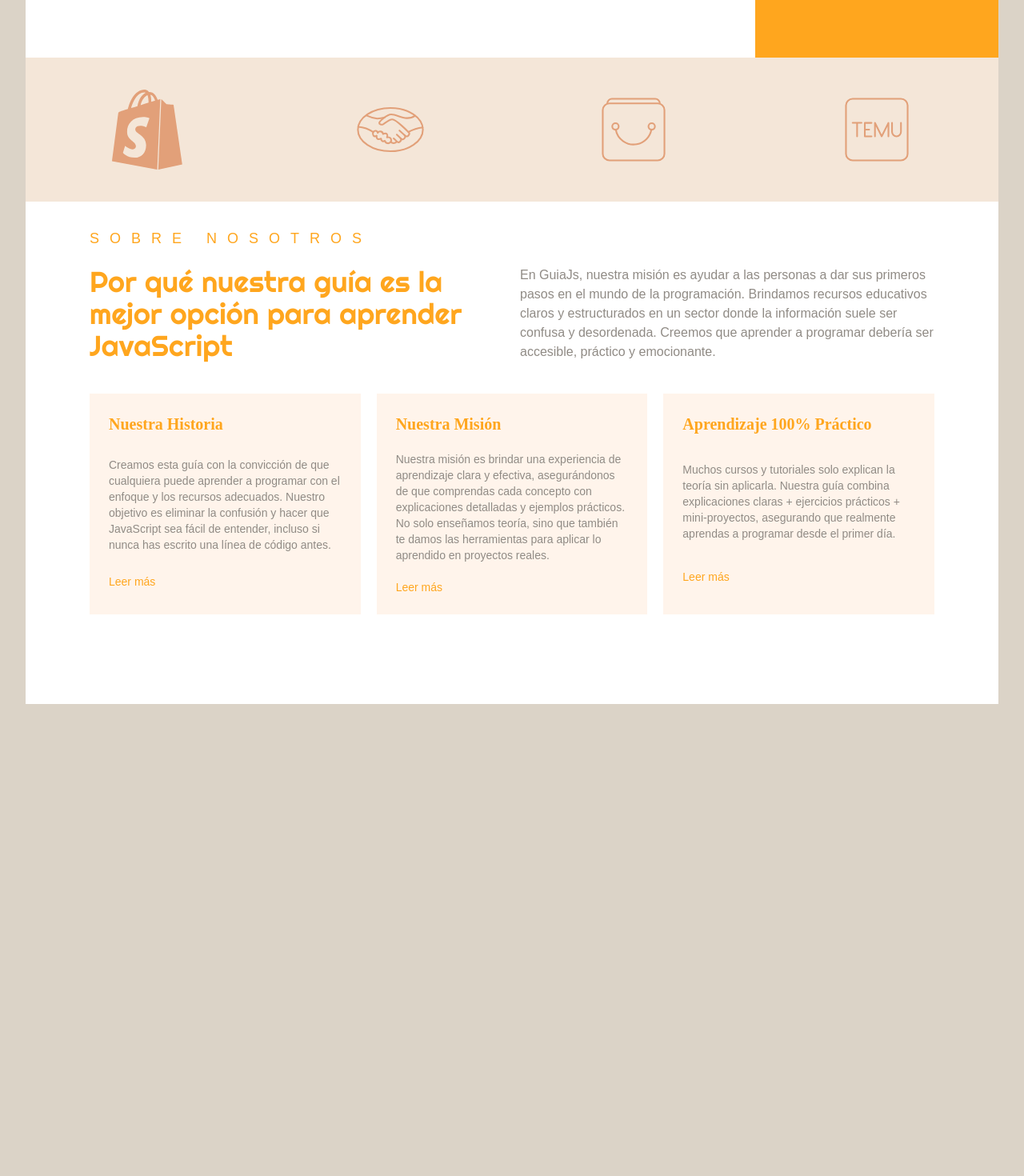
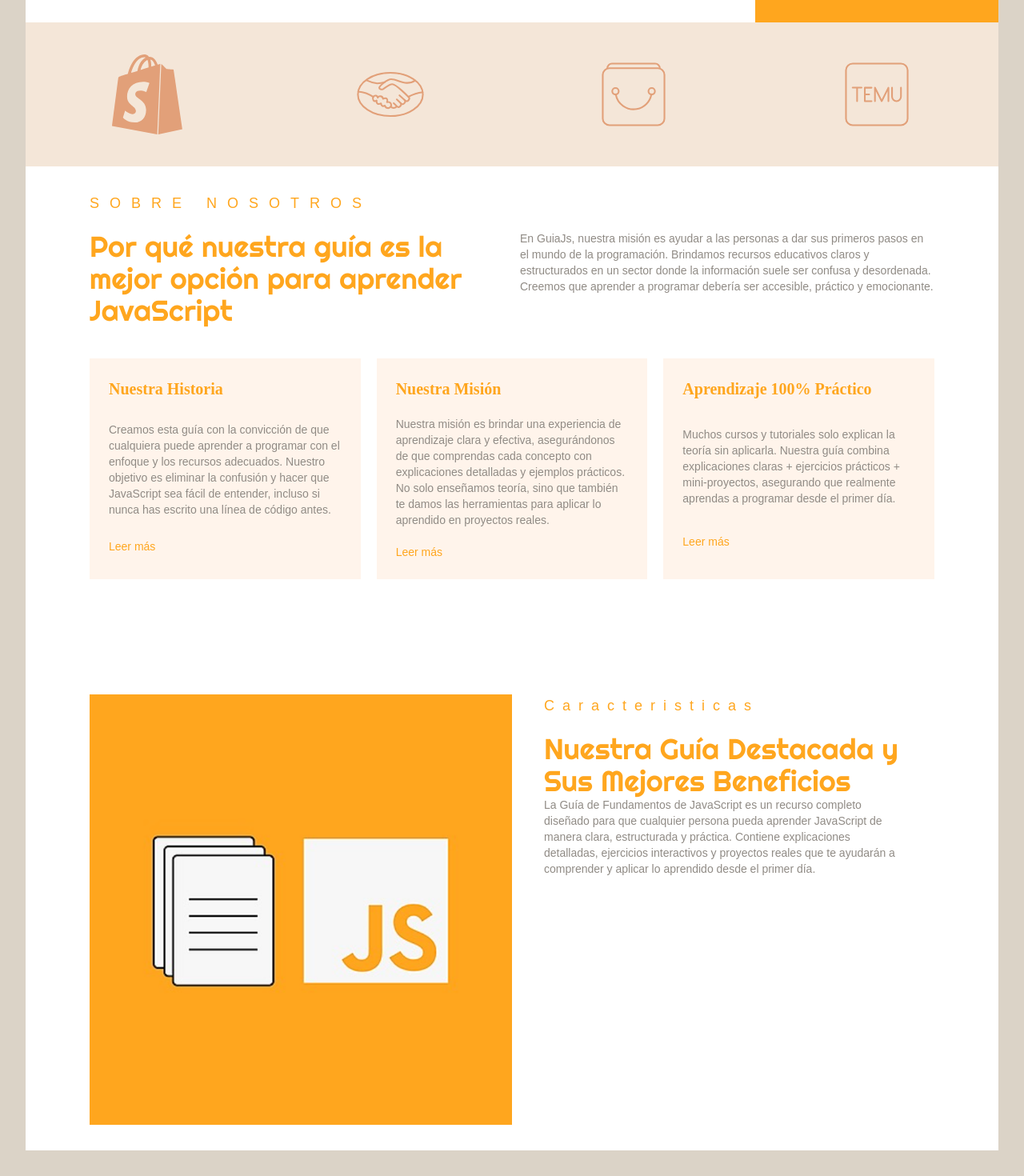
Before and after one commit to MTJonathan/landingbuho, a React (Vite) app: page / in a window 1280 px wide. Shown: the part 670-2140 px from the top of the page at 80% size. Before the commit the page ends 1582 px from the top, so only its background shows below. Built offline with nearby package versions, Linux system fonts and the light colour scheme.

Commit message:
style: Ajuste tamaño parrafos

```diff
--- a/src/App.jsx
+++ b/src/App.jsx
@@ -1,7 +1,8 @@
 import Banner from "./components/Banner/Banner";
-import "./assets/style/App.css";
 import Logos from "./components/Logos/Logos";
 import About from "./components/About/About";
+import Features from "./components/Features/Features";
+import "./assets/style/App.css";
 
 function App() {
   return (
@@ -9,6 +10,7 @@ function App() {
       <Banner />
       <Logos />
       <About />
+      <Features />
     </main>
   );
 }
--- a/src/components/About/aboutHeader.jsx
+++ b/src/components/About/aboutHeader.jsx
@@ -11,7 +11,7 @@ const AboutHeader = () => {
           Por qué nuestra guía es la mejor opción para aprender JavaScript
         </h2>
 
-        <p className="text-[#908b85]">
+        <p className="text-[#908b85] text-sm">
           En GuiaJs, nuestra misión es ayudar a las personas a dar sus primeros
           pasos en el mundo de la programación. Brindamos recursos educativos
           claros y estructurados en un sector donde la información suele ser
--- a/src/components/Banner/Banner.jsx
+++ b/src/components/Banner/Banner.jsx
@@ -19,7 +19,7 @@ const Banner = () => {
               </h1>
 
               {/* Descripcion principal */}
-              <p className="my-8 text-[#908b85]">
+              <p className="my-8 text-[#908b85] text-sm">
                 JavaScript es el lenguaje de programación más utilizado en el
                 desarrollo web. Si alguna vez has querido aprender a programar y
                 no sabes por dónde empezar, esta guía es para ti. Con
--- /dev/null
+++ b/src/components/Features/Features.jsx
@@ -0,0 +1,33 @@
+import React from "react";
+import principal from "../Banner/img/principal.png";
+
+const Features = () => {
+  return (
+    <section className="py-8 px-20 bg-white">
+      <div className="grid grid-cols-2">
+        <div>
+          <img src={principal} alt="Imagen Producto" />
+        </div>
+        <article className="mx-10">
+          <header>
+            <h3 className="text-[#ffa61e] text-lg tracking-[10px] mb-5">
+              Caracteristicas
+            </h3>
+            <h2 className="text-4xl font-[500] text-[#ffa61e] font-[Righteous]">
+              Nuestra Guía Destacada y Sus Mejores Beneficios
+            </h2>
+            <p className="text-[#908b85] text-sm">
+              La Guía de Fundamentos de JavaScript es un recurso completo
+              diseñado para que cualquier persona pueda aprender JavaScript de
+              manera clara, estructurada y práctica. Contiene explicaciones
+              detalladas, ejercicios interactivos y proyectos reales que te
+              ayudarán a comprender y aplicar lo aprendido desde el primer día.
+            </p>
+          </header>
+        </article>
+      </div>
+    </section>
+  );
+};
+
+export default Features;
```
